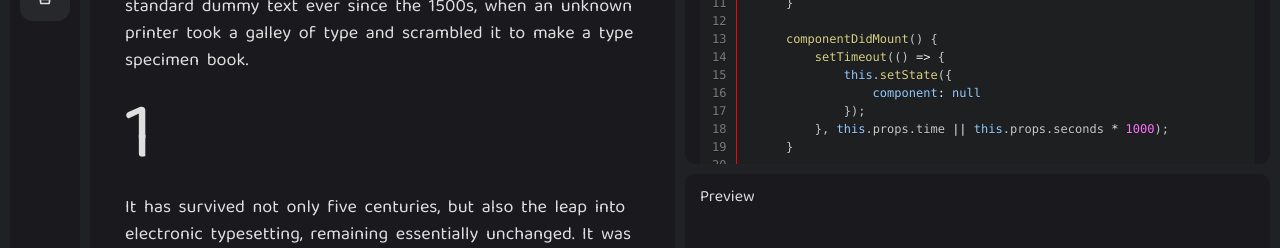
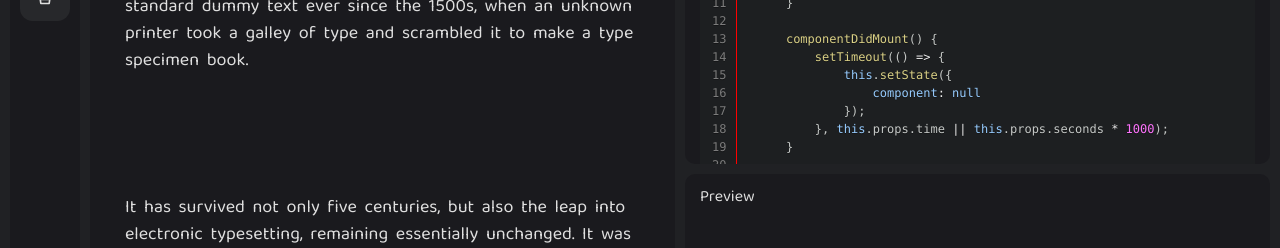
Before and after one commit to mithi/epic-react-exercises, a Next.js app: page /react/fundamentals in a window 1280 px wide. Shown: the part 229-477 px from the top of the page. Built offline with nearby package versions, Linux system fonts and the light colour scheme.

Commit message:
🎨 Extract pagelayout from react fundamentals page

```diff
--- a/components/pageElements/index.js
+++ b/components/page-layout/index.js
@@ -1,7 +1,9 @@
-import { useContext } from "react"
 import { IconButton, LinkButton } from "../button"
 import { RiArrowLeftRightLine } from "react-icons/ri"
-import { ThemeContext } from "../../providers/theme/"
+import { ThemeContext } from "../../providers/theme"
+import { useContext, useState, useEffect } from "react"
+import Main from "../main"
+import Code from "../code"
 
 const PageButton = ({ children, style }) => {
     return (
@@ -78,4 +80,40 @@ const Header = ({ children }) => {
     )
 }
 
-export { Pagination, Header }
+const PageLayout = ({ title, page, code, notes, numberOfPages }) => {
+    const { primarySection } = useContext(ThemeContext)
+    const [currentPage, setCurrentPage] = useState(1)
+
+    useEffect(() => {
+        setCurrentPage(Math.max(1, Math.min(Number(page) || 1, numberOfPages - 1)))
+    }, [page])
+
+    const heading = (
+        <>
+            <Header children={title} />
+            <Pagination {...{ numberOfPages, currentPage }} />
+        </>
+    )
+
+    let div1 = (
+        <>
+            {heading}
+            {notes}
+        </>
+    )
+    let div2 = code
+
+    if (primarySection === "code") {
+        div2 = notes
+        div1 = (
+            <>
+                {heading}
+                {code}
+            </>
+        )
+    }
+
+    return <Main {...{ div1, div2 }}></Main>
+}
+
+export default PageLayout
--- a/pages/react/fundamentals/index.js
+++ b/pages/react/fundamentals/index.js
@@ -1,9 +1,7 @@
-import { useContext, useState, useEffect } from "react"
 import { useRouter } from "next/router"
-import { ThemeContext } from "../../../providers/theme/"
-import Main from "../../../components/main"
 import Code from "../../../components/code"
-import { Pagination, Header } from "../../../components/pageElements"
+import PageLayout from "../../../components/page-layout"
+
 import code1 from "./sample-code/001"
 
 const Notes = ({ currentPage }) => (
@@ -40,43 +38,13 @@ const title = (
 const numberOfPages = 5
 
 const Home = () => {
-    const { primarySection } = useContext(ThemeContext)
     const {
         query: { page },
     } = useRouter()
-    const [currentPage, setCurrentPage] = useState(1)
 
-    useEffect(() => {
-        setCurrentPage(Number(page) || 1)
-    }, [page])
+    const notes = <Notes {...{ currentPage: page }} />
+    const code = <Code children={code1} />
 
-    const heading = (
-        <>
-            <Header children={title} />
-            <Pagination {...{ numberOfPages, currentPage }} />
-        </>
-    )
-
-    const notes = <Notes {...{ currentPage }} />
-    const code = <Code children={code1} />
-    let div1 = (
-        <>
-            {heading}
-            {notes}
-        </>
-    )
-    let div2 = code
-
-    if (primarySection === "code") {
-        div2 = notes
-        div1 = (
-            <>
-                {heading}
-                {code}
-            </>
-        )
-    }
-
-    return <Main {...{ div1, div2 }}></Main>
+    return <PageLayout {...{ title, page, code, notes, numberOfPages }} />
 }
 export default Home
```
